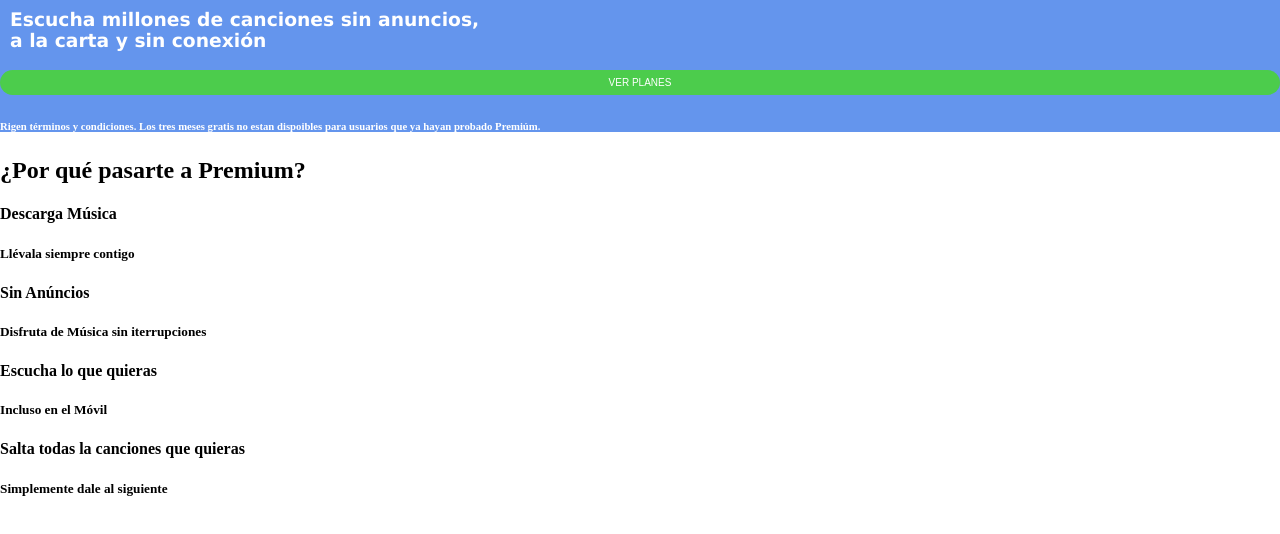
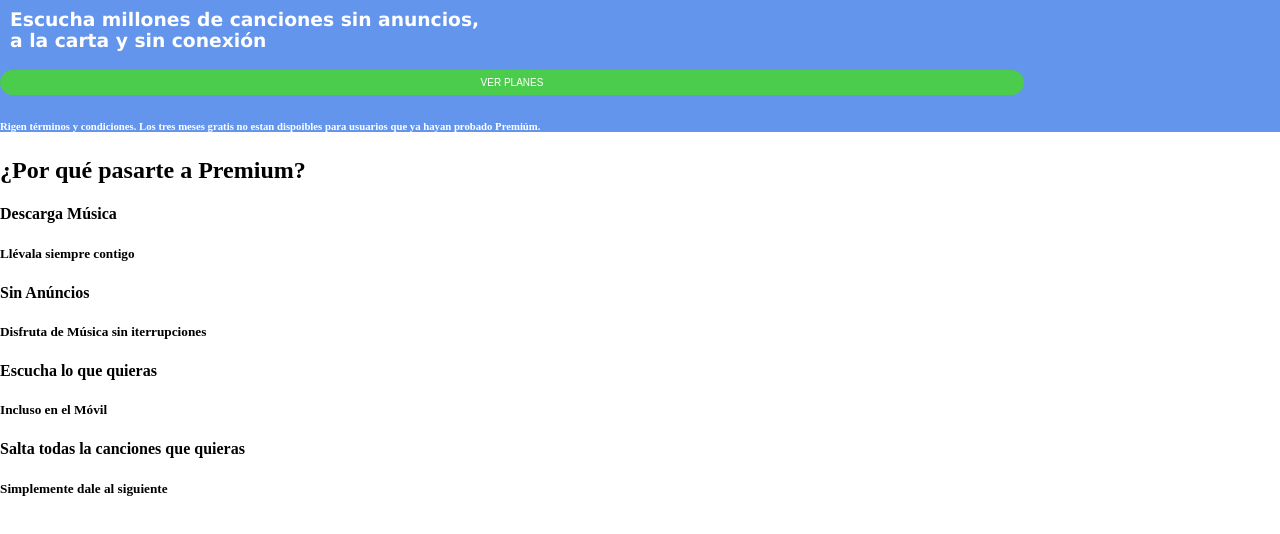
Before and after one commit to Michelle-1982/promo-55-modulo-1-pair-2-spotify, a plain HTML site: page index.html in a window 1280 px wide. Shown: the part 246-780 px from the top of the page. Drawn offline with Linux system fonts and the light colour scheme.

Commit message:
cambios en boton

```diff
--- a/style.css
+++ b/style.css
@@ -16,9 +16,7 @@
 
 .cuerpo{
   background-color: cornflowerblue;
-  margin:
-
-
+  margin:0
 }
 
 body{
@@ -32,12 +30,9 @@ button{
     border: none;
     color: white;
     font-size: 10px;
-    width: 100%;
+    width: 80%;
     padding: 7px;
-
-
-
-
+    align-content: center;
 }
 h1{
     margin-top: 0;
@@ -61,3 +56,7 @@ p{
 h6{
     color: white;
 }
+@media(max-width:480px){
+
+
+}
```
Also changed, not shown: index.html (+1 -1 lines).
